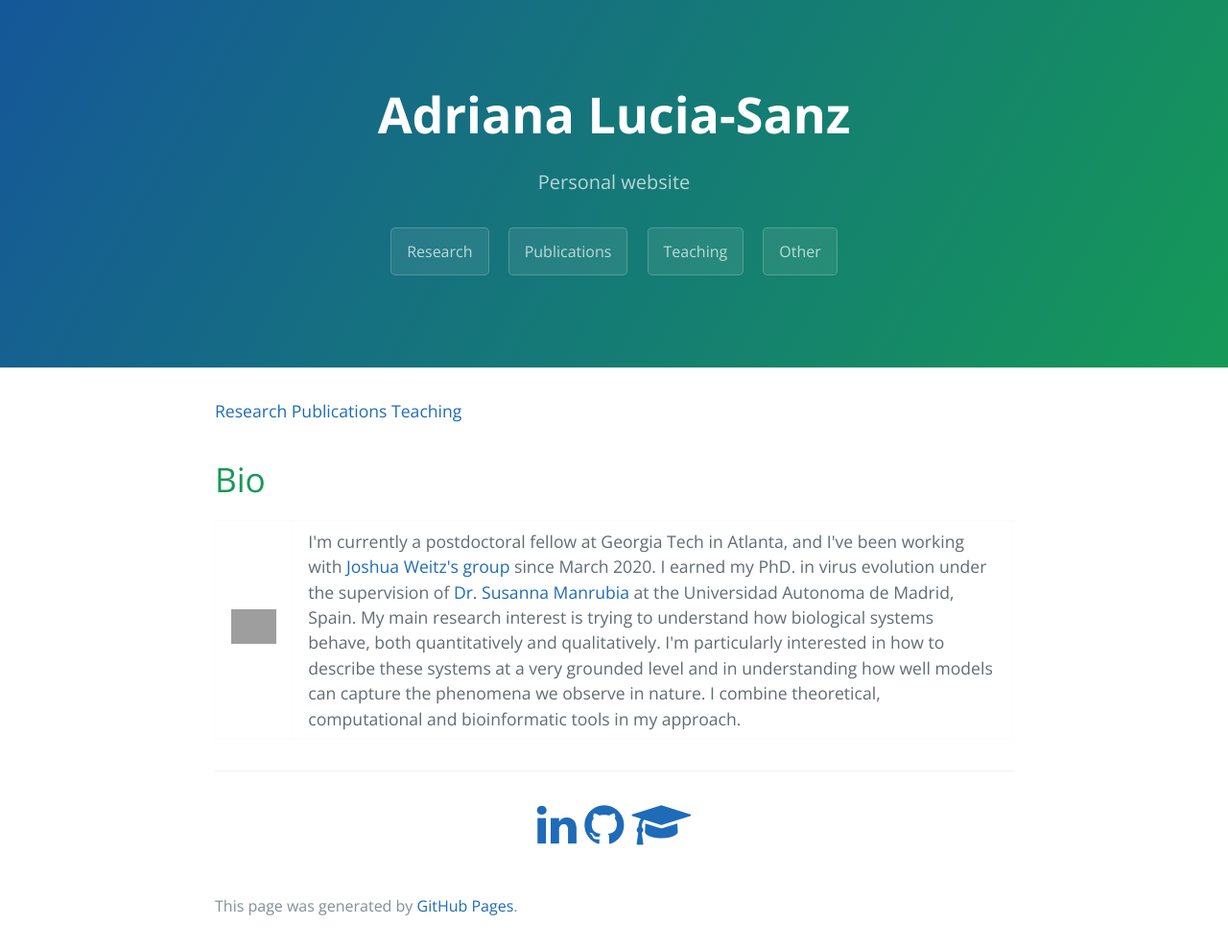
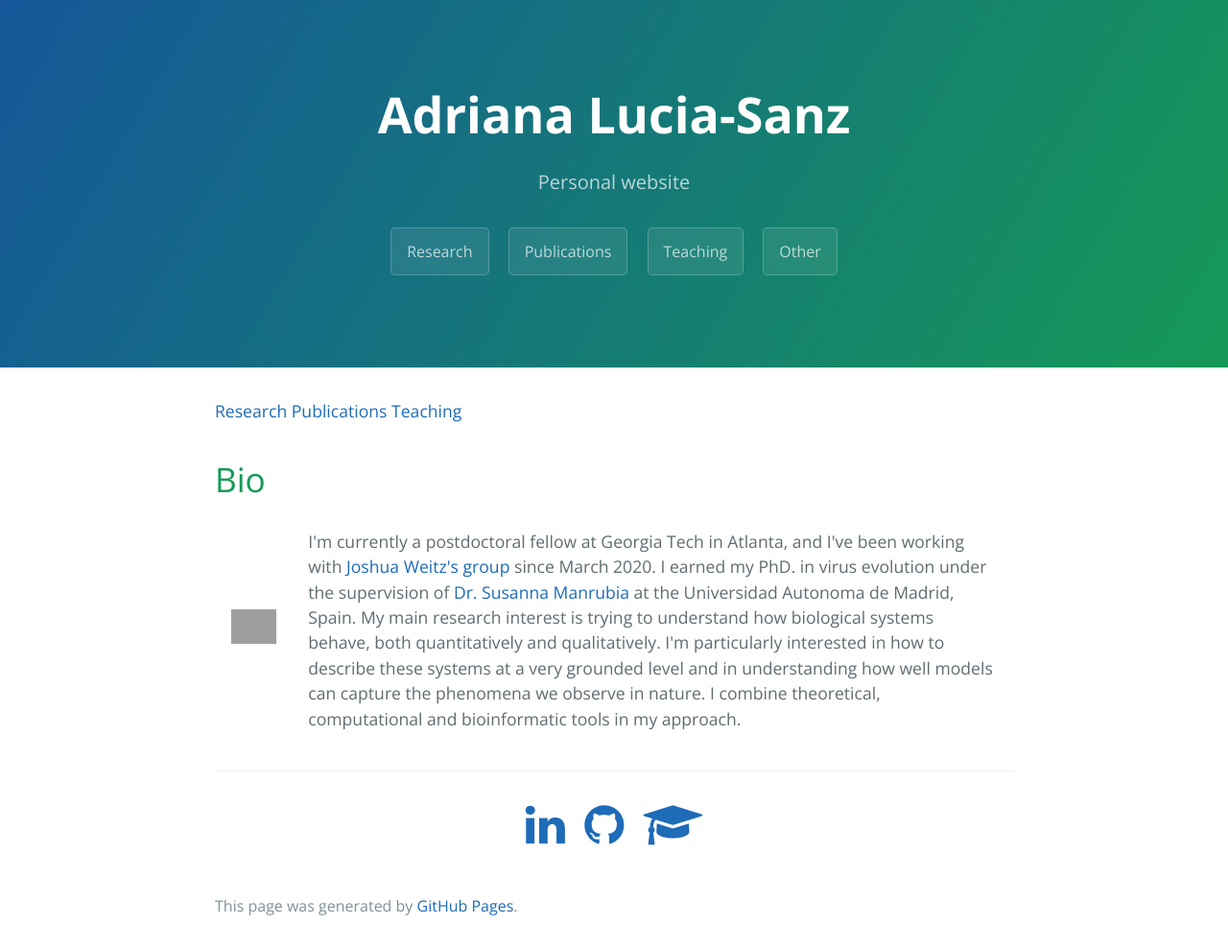
Before and after one commit to aluciasanz/aluciasanz.github.io, a Jekyll site: the page built from index.md, in a window 1280 px wide. Shown: the whole page at 96% size. Built offline with Jekyll 4.4.1, drawn with Linux system fonts in a browser that asks for light colours; grey boxes are pictures that could not be loaded.

Commit message:
Update default.html

```diff
--- a/_layouts/default.html
+++ b/_layouts/default.html
@@ -31,8 +31,8 @@
       <footer class="site-footer">
 
       <!-- Add font awesome icons -->
-      <center> <a href="http://linkedin.com/in/adriana-lucia-sanz-864bb560" class="fa fa-linkedin fa-3x"></a>&nbsp;
-      <a href="http://github.com/aluciasanz" class="fa fa-github fa-3x"></a>&nbsp;
+      <center> <a href="http://linkedin.com/in/adriana-lucia-sanz-864bb560" class="fa fa-linkedin fa-3x"></a>&emsp;
+      <a href="http://github.com/aluciasanz" class="fa fa-github fa-3x"></a>&emsp;
       <a href="https://scholar.google.com/citations?user=msppx50AAAAJ&hl=en" class="fa fa-graduation-cap fa-3x"></a> </center>
       <br><br>
 
```
